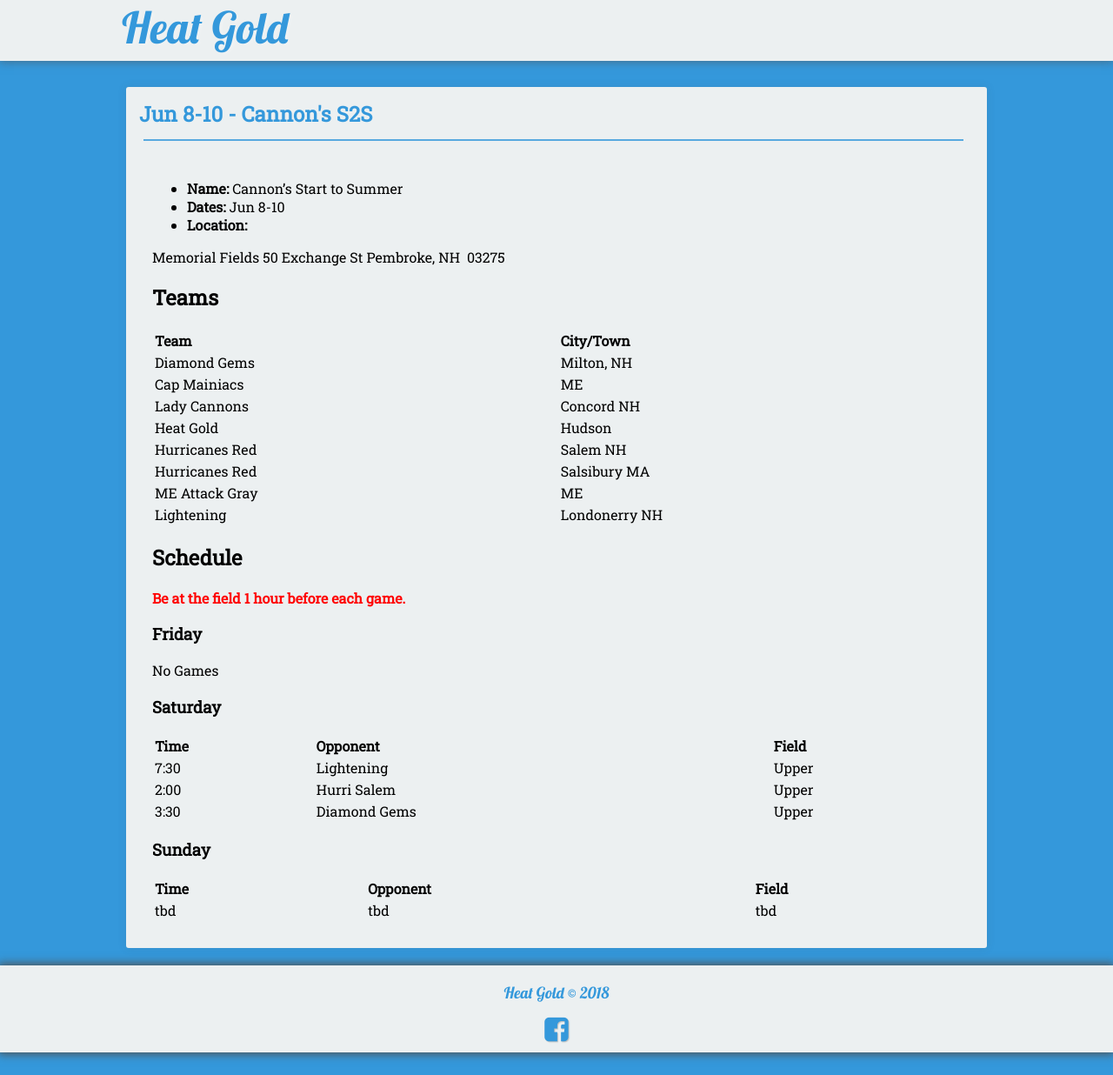
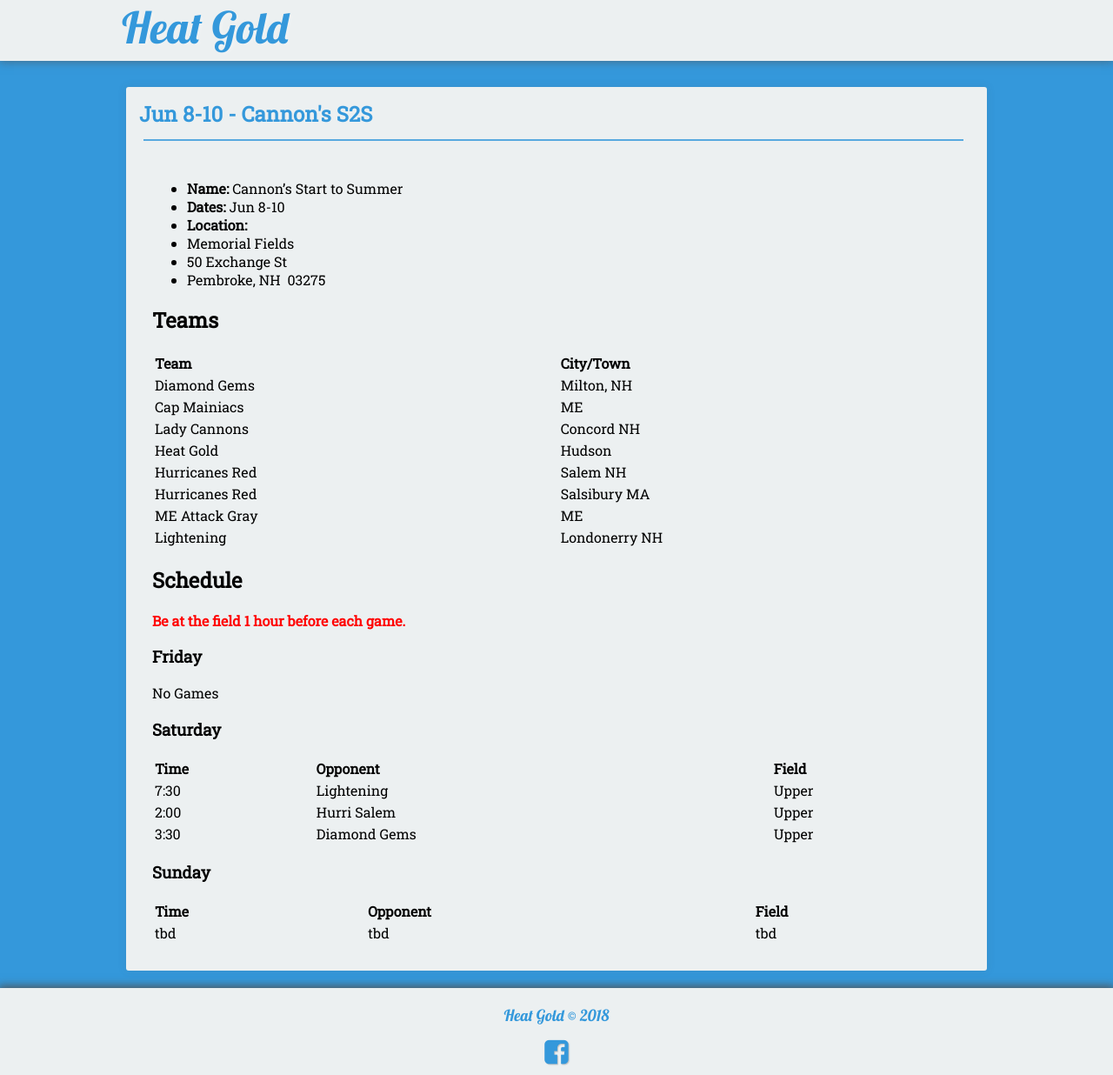
Before and after one commit to seanmerrow/ecf, a Jekyll site: the page built from _posts/2018-08-05-Jun-8-S2S.md, in a window 1280 px wide. Shown: the whole page at 87% size. Built offline with Jekyll 4.4.1, drawn with Linux system fonts in a browser that asks for light colours; nearby versions of some CDN libraries.

Commit message:
Update 2018-08-05-Jun-8-S2S.md

```diff
--- a/_posts/2018-08-05-Jun-8-S2S.md
+++ b/_posts/2018-08-05-Jun-8-S2S.md
@@ -11,10 +11,9 @@ category:
 * **Name:** Cannon's Start to Summer
 * **Dates:** Jun 8-10
 * **Location:**
-
-Memorial Fields
-50 Exchange St
-Pembroke, NH  03275
+* Memorial Fields
+* 50 Exchange St
+* Pembroke, NH  03275
 
 ## Teams
 
```
